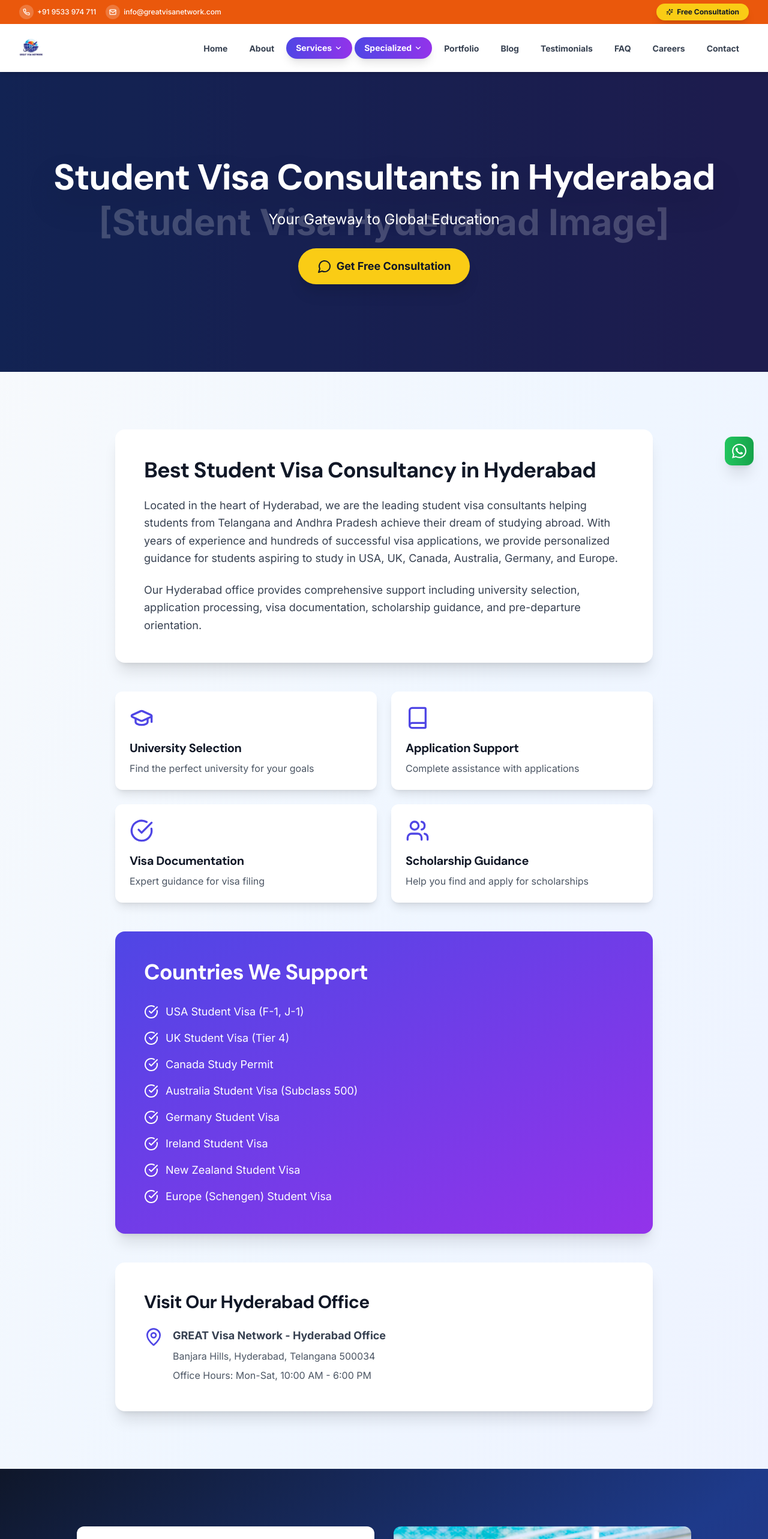
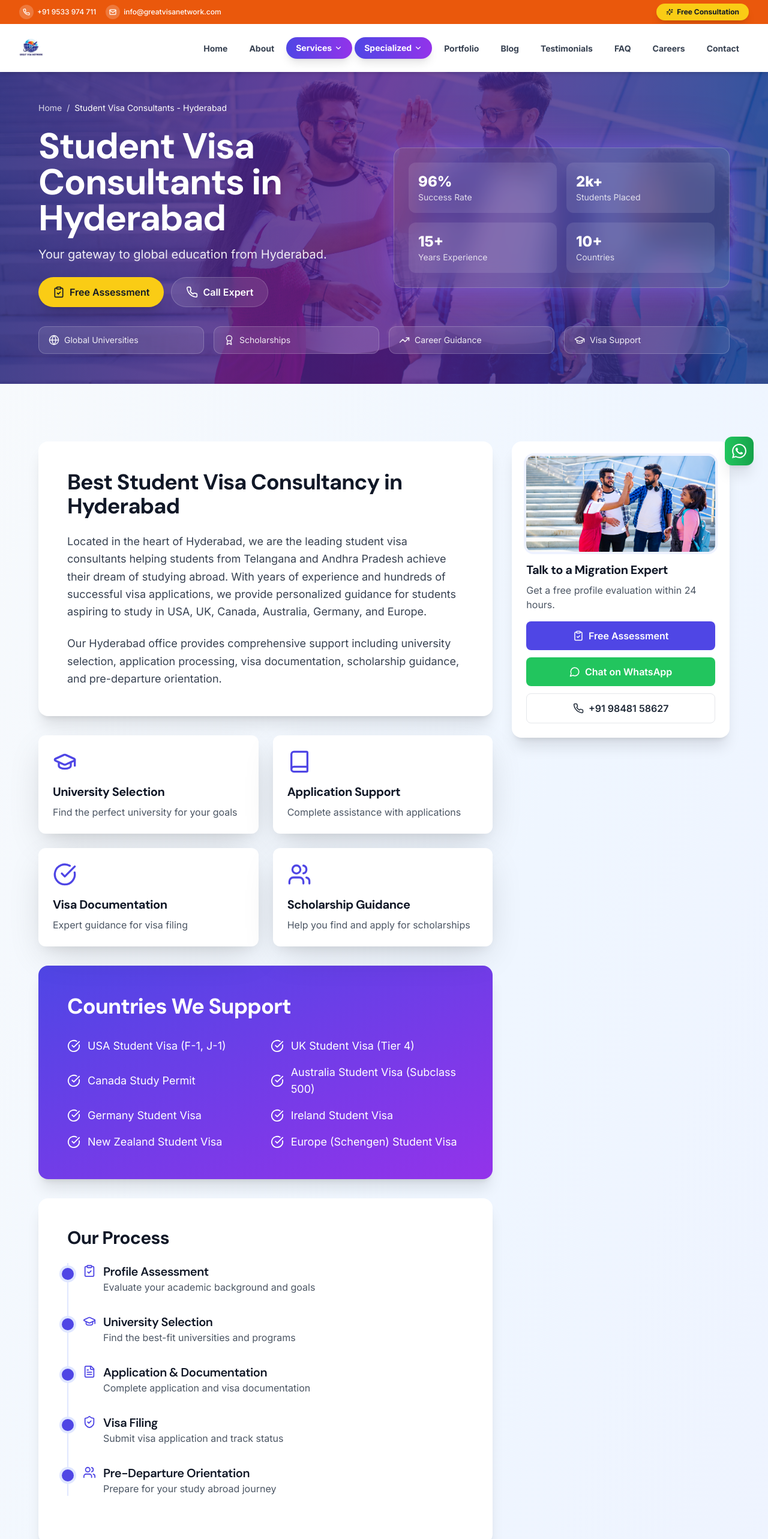
Before and after one commit to octaleadsprivatelimited-cloud/greatvisa, a React (Vite) app in the folder client/: page /student-visa-consultants-in-hyderabad in a window 1280 px wide. Shown: the top 2566 px of the page at 60% size. Built offline with nearby package versions, Linux system fonts and the light colour scheme.

Commit message:
feat(ui): apply full Skilled Migration layout to Student Visa Hyderabad page

```diff
--- a/client/src/pages/StudentVisaConsultantsHyderabad.tsx
+++ b/client/src/pages/StudentVisaConsultantsHyderabad.tsx
@@ -1,6 +1,6 @@
 import React, { useState } from 'react';
 import { motion } from 'framer-motion';
-import { GraduationCap, CheckCircle, Users, Mail, Phone, MapPin, ArrowRight, MessageCircle, Book } from 'lucide-react';
+import { GraduationCap, CheckCircle, Users, Mail, Phone, MapPin, ArrowRight, MessageCircle, Book, Globe, Award, TrendingUp, ClipboardCheck, FileText, ShieldCheck } from 'lucide-react';
 
 const StudentVisaConsultantsHyderabad = () => {
   const [formData, setFormData] = useState({
@@ -16,64 +16,102 @@ const StudentVisaConsultantsHyderabad = () => {
     window.open(`https://wa.me/919848158627?text=${encodeURIComponent(whatsappMessage)}`, '_blank');
   };
 
-  const handleWhatsAppClick = () => {
-    const message = "Hi, I'm from Hyderabad and interested in Student Visa consultancy. Could you please provide more information?";
-    window.open(`https://wa.me/919848158627?text=${encodeURIComponent(message)}`, '_blank');
+  const [openFaqIndex, setOpenFaqIndex] = useState<number | null>(0);
+
+  const handleScrollToAssessment = () => {
+    const node = document.getElementById('assessment');
+    if (node) node.scrollIntoView({ behavior: 'smooth', block: 'start' });
   };
 
   return (
     <div className="min-h-screen bg-gradient-to-br from-slate-50 via-blue-50 to-indigo-50">
       {/* Hero Section */}
-      <section className="relative h-[500px] flex items-center justify-center overflow-hidden">
-        <div className="absolute inset-0 bg-gradient-to-r from-blue-900 to-indigo-900">
-          <div className="absolute inset-0 bg-black/40"></div>
-          <div className="absolute inset-0 flex items-center justify-center text-white/20 text-6xl font-bold">
-            [Student Visa Hyderabad Image]
-          </div>
-        </div>
+      <section className="relative h-[520px] flex items-center overflow-hidden">
+        <div className="absolute inset-0 bg-[url('/services/study_visa.jpg')] bg-cover bg-center" />
+        <div className="absolute inset-0 bg-gradient-to-r from-indigo-900/90 via-purple-900/80 to-blue-900/80"></div>
 
-        <div className="relative z-10 container mx-auto px-4 text-center text-white">
+        <div className="relative z-10 container mx-auto px-4 w-full">
+          <div className="max-w-6xl mx-auto">
+            <nav className="text-sm text-white/80 mb-6">
+              <a href="/" className="hover:text-white">Home</a>
+              <span className="mx-2">/</span>
+              <span className="text-white">Student Visa Consultants - Hyderabad</span>
+            </nav>
+
+            <div className="grid md:grid-cols-2 gap-8 items-center text-white">
+              <div>
                 <motion.h1
                   initial={{ opacity: 0, y: 30 }}
                   animate={{ opacity: 1, y: 0 }}
-            className="text-4xl md:text-5xl lg:text-6xl font-bold mb-6 drop-shadow-2xl"
+                  className="text-4xl md:text-5xl lg:text-6xl font-bold mb-4 leading-tight"
                 >
                   Student Visa Consultants in Hyderabad
                 </motion.h1>
                 <motion.p
                   initial={{ opacity: 0, y: 30 }}
                   animate={{ opacity: 1, y: 0 }}
-            transition={{ delay: 0.2 }}
-            className="text-xl md:text-2xl mb-8 drop-shadow-lg"
+                  transition={{ delay: 0.15 }}
+                  className="text-lg md:text-xl mb-6 text-white/90"
                 >
-            Your Gateway to Global Education
+                  Your gateway to global education from Hyderabad.
                 </motion.p>
-          <motion.button
-            initial={{ opacity: 0, y: 30 }}
-            animate={{ opacity: 1, y: 0 }}
-            transition={{ delay: 0.4 }}
-            onClick={handleWhatsAppClick}
-            className="bg-yellow-400 text-gray-900 px-8 py-4 rounded-full font-bold text-lg hover:bg-yellow-300 transition-all duration-300 hover:scale-105 shadow-xl flex items-center mx-auto"
+                <div className="flex flex-col sm:flex-row gap-3">
+                  <button
+                    onClick={handleScrollToAssessment}
+                    className="bg-yellow-400 text-gray-900 px-6 py-3 rounded-full font-semibold hover:bg-yellow-300 transition-all duration-300 hover:scale-105 shadow-xl flex items-center justify-center"
                   >
-            <MessageCircle className="mr-2" size={24} />
-            Get Free Consultation
-          </motion.button>
+                    <ClipboardCheck className="mr-2" size={20} />
+                    Free Assessment
+                  </button>
+                  <a
+                    href="tel:+919848158627"
+                    className="glass-effect px-6 py-3 rounded-full font-semibold hover:bg-white/10 transition-all duration-300 flex items-center justify-center"
+                  >
+                    <Phone className="mr-2" size={20} />
+                    Call Expert
+                  </a>
+                </div>
+              </div>
+              <div className="hidden md:block">
+                <div className="glass-effect rounded-2xl p-6 shadow-neon-lg">
+                  <div className="grid grid-cols-2 gap-4">
+                    {[{label: 'Success Rate', value: '96%'}, {label: 'Students Placed', value: '2k+'}, {label: 'Years Experience', value: '15+'}, {label: 'Countries', value: '10+'}].map((s, idx) => (
+                      <div key={idx} className="bg-white/10 rounded-xl p-4">
+                        <div className="text-2xl font-extrabold">{s.value}</div>
+                        <div className="text-sm text-white/80">{s.label}</div>
+                      </div>
+                    ))}
+                  </div>
+                </div>
+              </div>
+            </div>
+          </div>
+
+          <div className="mt-8">
+            <div className="max-w-6xl mx-auto grid grid-cols-2 md:grid-cols-4 gap-4">
+              {[{icon: Globe, label: 'Global Universities'}, {icon: Award, label: 'Scholarships'}, {icon: TrendingUp, label: 'Career Guidance'}, {icon: GraduationCap, label: 'Visa Support'}].map((it, idx) => (
+                <div key={idx} className="glass-effect rounded-xl py-3 px-4 text-white/90 flex items-center gap-2 hover:bg-white/15 transition">
+                  <it.icon size={18} />
+                  <span className="text-sm">{it.label}</span>
+                </div>
+              ))}
+            </div>
+          </div>
         </div>
       </section>
 
-      {/* Service Overview */}
+      {/* Main Content */}
       <section className="py-16 md:py-24">
         <div className="container mx-auto px-4">
-          <div className="max-w-4xl mx-auto">
+          <div className="max-w-6xl mx-auto grid grid-cols-1 lg:grid-cols-3 gap-8">
+            <div className="lg:col-span-2 space-y-8">
               <motion.div
                 initial={{ opacity: 0, y: 30 }}
                 whileInView={{ opacity: 1, y: 0 }}
                 viewport={{ once: true }}
-              className="bg-white rounded-2xl shadow-xl p-8 md:p-12 mb-12"
+                className="bg-white rounded-2xl shadow-xl p-8 md:p-12"
               >
-              <h2 className="text-3xl md:text-4xl font-bold text-gray-900 mb-6">
-                Best Student Visa Consultancy in Hyderabad
-              </h2>
+                <h2 className="text-3xl md:text-4xl font-bold text-gray-900 mb-6">Best Student Visa Consultancy in Hyderabad</h2>
                 <p className="text-lg text-gray-700 mb-6 leading-relaxed">
                   Located in the heart of Hyderabad, we are the leading student visa consultants helping students from Telangana and Andhra Pradesh achieve their dream of studying abroad. With years of experience and hundreds of successful visa applications, we provide personalized guidance for students aspiring to study in USA, UK, Canada, Australia, Germany, and Europe.
                 </p>
@@ -82,8 +120,7 @@ const StudentVisaConsultantsHyderabad = () => {
                 </p>
               </motion.div>
 
-            {/* Key Benefits */}
-            <div className="grid md:grid-cols-2 gap-6 mb-12">
+              <div className="grid md:grid-cols-2 gap-6">
                 {[
                   { icon: GraduationCap, title: "University Selection", desc: "Find the perfect university for your goals" },
                   { icon: Book, title: "Application Support", desc: "Complete assistance with applications" },
@@ -95,8 +132,8 @@ const StudentVisaConsultantsHyderabad = () => {
                     initial={{ opacity: 0, y: 30 }}
                     whileInView={{ opacity: 1, y: 0 }}
                     viewport={{ once: true }}
-                  transition={{ delay: index * 0.1 }}
-                  className="bg-white rounded-xl shadow-lg p-6 hover:shadow-xl transition-shadow"
+                    transition={{ delay: index * 0.05 }}
+                    className="bg-white rounded-xl shadow-lifted p-6 hover:shadow-neon transition"
                   >
                     <benefit.icon className="text-indigo-600 mb-4" size={40} />
                     <h3 className="text-xl font-bold text-gray-900 mb-2">{benefit.title}</h3>
@@ -105,15 +142,14 @@ const StudentVisaConsultantsHyderabad = () => {
                 ))}
               </div>
 
-            {/* Countries We Support */}
               <motion.div
                 initial={{ opacity: 0, y: 30 }}
                 whileInView={{ opacity: 1, y: 0 }}
                 viewport={{ once: true }}
-              className="bg-gradient-to-br from-indigo-600 to-purple-600 rounded-2xl shadow-xl p-8 md:p-12 mb-12 text-white"
+                className="bg-gradient-to-br from-indigo-600 to-purple-600 rounded-2xl shadow-xl p-8 md:p-12 text-white"
               >
                 <h2 className="text-3xl md:text-4xl font-bold mb-8">Countries We Support</h2>
-              <ul className="space-y-4">
+                <ul className="grid md:grid-cols-2 gap-4">
                   {[
                     "USA Student Visa (F-1, J-1)",
                     "UK Student Visa (Tier 4)",
@@ -125,14 +161,42 @@ const StudentVisaConsultantsHyderabad = () => {
                     "Europe (Schengen) Student Visa"
                   ].map((country, index) => (
                     <li key={index} className="flex items-center text-lg">
-                    <CheckCircle className="mr-3 flex-shrink-0" size={24} />
+                      <CheckCircle className="mr-3 flex-shrink-0" size={22} />
                       <span>{country}</span>
                     </li>
                   ))}
                 </ul>
               </motion.div>
 
-            {/* Office Location */}
+              <motion.div
+                initial={{ opacity: 0, y: 30 }}
+                whileInView={{ opacity: 1, y: 0 }}
+                viewport={{ once: true }}
+                className="bg-white rounded-2xl shadow-xl p-8 md:p-12"
+              >
+                <h2 className="text-3xl font-bold text-gray-900 mb-6">Our Process</h2>
+                <div className="relative border-l-2 border-indigo-100 pl-6">
+                  {[
+                    { icon: ClipboardCheck, title: 'Profile Assessment', desc: 'Evaluate your academic background and goals' },
+                    { icon: GraduationCap, title: 'University Selection', desc: 'Find the best-fit universities and programs' },
+                    { icon: FileText, title: 'Application & Documentation', desc: 'Complete application and visa documentation' },
+                    { icon: ShieldCheck, title: 'Visa Filing', desc: 'Submit visa application and track status' },
+                    { icon: Users, title: 'Pre-Departure Orientation', desc: 'Prepare for your study abroad journey' }
+                  ].map((step, idx) => (
+                    <div key={idx} className="mb-8 group">
+                      <div className="absolute -left-[11px] mt-2 w-5 h-5 rounded-full bg-indigo-600 ring-4 ring-indigo-100 group-hover:scale-110 transition" />
+                      <div className="flex items-start gap-3">
+                        <step.icon className="text-indigo-600 mt-0.5" size={22} />
+                        <div>
+                          <h3 className="text-xl font-semibold">{step.title}</h3>
+                          <p className="text-gray-600">{step.desc}</p>
+                        </div>
+                      </div>
+                    </div>
+                  ))}
+                </div>
+              </motion.div>
+
               <motion.div
                 initial={{ opacity: 0, y: 30 }}
                 whileInView={{ opacity: 1, y: 0 }}
@@ -155,12 +219,69 @@ const StudentVisaConsultantsHyderabad = () => {
                   </div>
                 </div>
               </motion.div>
+
+              <motion.div
+                initial={{ opacity: 0, y: 30 }}
+                whileInView={{ opacity: 1, y: 0 }}
+                viewport={{ once: true }}
+                className="bg-white rounded-2xl shadow-xl p-8 md:p-12"
+              >
+                <h2 className="text-3xl font-bold text-gray-900 mb-6">Frequently Asked Questions</h2>
+                <div className="divide-y divide-gray-200">
+                  {[
+                    { q: 'Which countries do you help with for student visas?', a: 'We support USA, UK, Canada, Australia, Germany, Ireland, New Zealand, and Europe (Schengen).' },
+                    { q: 'Do you help with university selection?', a: 'Yes, we provide comprehensive university selection guidance based on your profile and goals.' },
+                    { q: 'How long does the visa process take?', a: 'Typically 2-8 weeks depending on the country. We provide realistic timelines after assessment.' },
+                    { q: 'Do you help with scholarships?', a: 'Yes, we guide students on scholarship opportunities and application processes.' }
+                  ].map((item, idx) => (
+                    <div key={idx} className="py-4">
+                      <button type="button" onClick={() => setOpenFaqIndex(openFaqIndex === idx ? null : idx)} className="w-full flex items-center justify-between text-left">
+                        <span className="font-semibold text-gray-900">{item.q}</span>
+                        <span className="text-indigo-600">{openFaqIndex === idx ? '-' : '+'}</span>
+                      </button>
+                      {openFaqIndex === idx && (
+                        <p className="mt-2 text-gray-600">{item.a}</p>
+                      )}
+                    </div>
+                  ))}
+                </div>
+              </motion.div>
+            </div>
+
+            {/* Sidebar */}
+            <aside className="lg:col-span-1">
+              <div className="lg:sticky lg:top-24 space-y-6">
+                <div className="bg-white rounded-2xl shadow-xl p-6">
+                  <img
+                    src={`${import.meta.env.BASE_URL}services/study_visa.jpg`}
+                    alt="Migration Expert"
+                    className="w-full h-40 rounded-xl object-cover mb-4 ring-4 ring-indigo-50"
+                  />
+                  <h3 className="text-xl font-bold mb-2">Talk to a Migration Expert</h3>
+                  <p className="text-gray-600 mb-4">Get a free profile evaluation within 24 hours.</p>
+                  <div className="flex flex-col gap-3">
+                    <button onClick={handleScrollToAssessment} className="bg-indigo-600 text-white py-3 rounded-lg font-semibold hover:bg-indigo-500 transition flex items-center justify-center">
+                      <ClipboardCheck size={18} className="mr-2" />
+                      Free Assessment
+                    </button>
+                    <a href="https://wa.me/919848158627" target="_blank" rel="noreferrer noopener" className="bg-green-500 text-white py-3 rounded-lg font-semibold hover:bg-green-400 transition flex items-center justify-center">
+                      <MessageCircle size={18} className="mr-2" />
+                      Chat on WhatsApp
+                    </a>
+                    <a href="tel:+919848158627" className="bg-white border border-gray-200 text-gray-800 py-3 rounded-lg font-semibold hover:border-gray-300 transition flex items-center justify-center">
+                      <Phone size={18} className="mr-2" />
+                      +91 98481 58627
+                    </a>
+                  </div>
+                </div>
+              </div>
+            </aside>
           </div>
         </div>
       </section>
 
       {/* Contact Form Section */}
-      <section className="py-16 md:py-24 bg-gradient-to-br from-slate-900 via-blue-900 to-indigo-900">
+      <section id="assessment" className="py-16 md:py-24 bg-gradient-to-br from-slate-900 via-blue-900 to-indigo-900">
         <div className="container mx-auto px-4">
           <div className="max-w-5xl mx-auto">
             <div className="grid md:grid-cols-2 gap-8 items-stretch">
```
Lines whose indentation alone changed are shown as unchanged.
